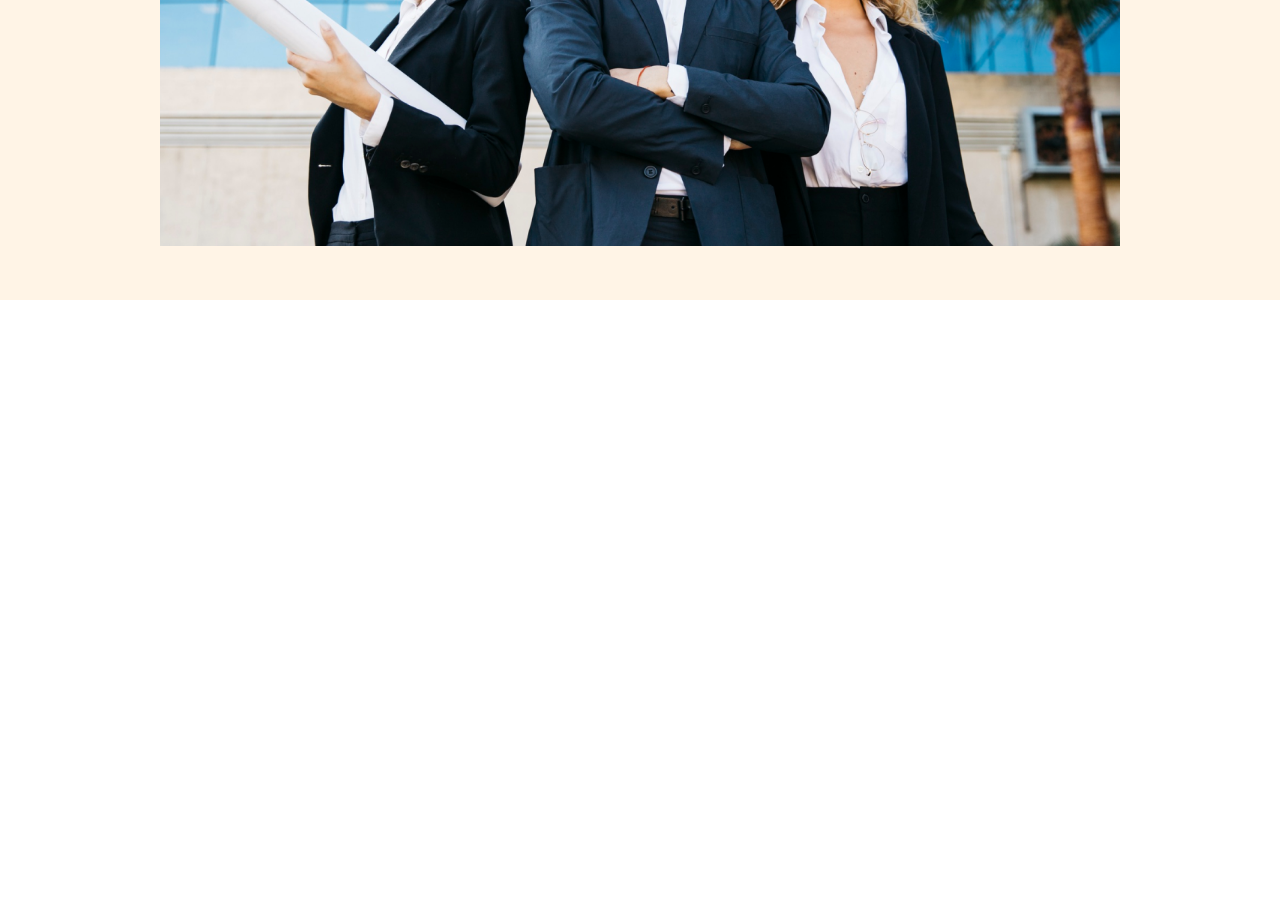
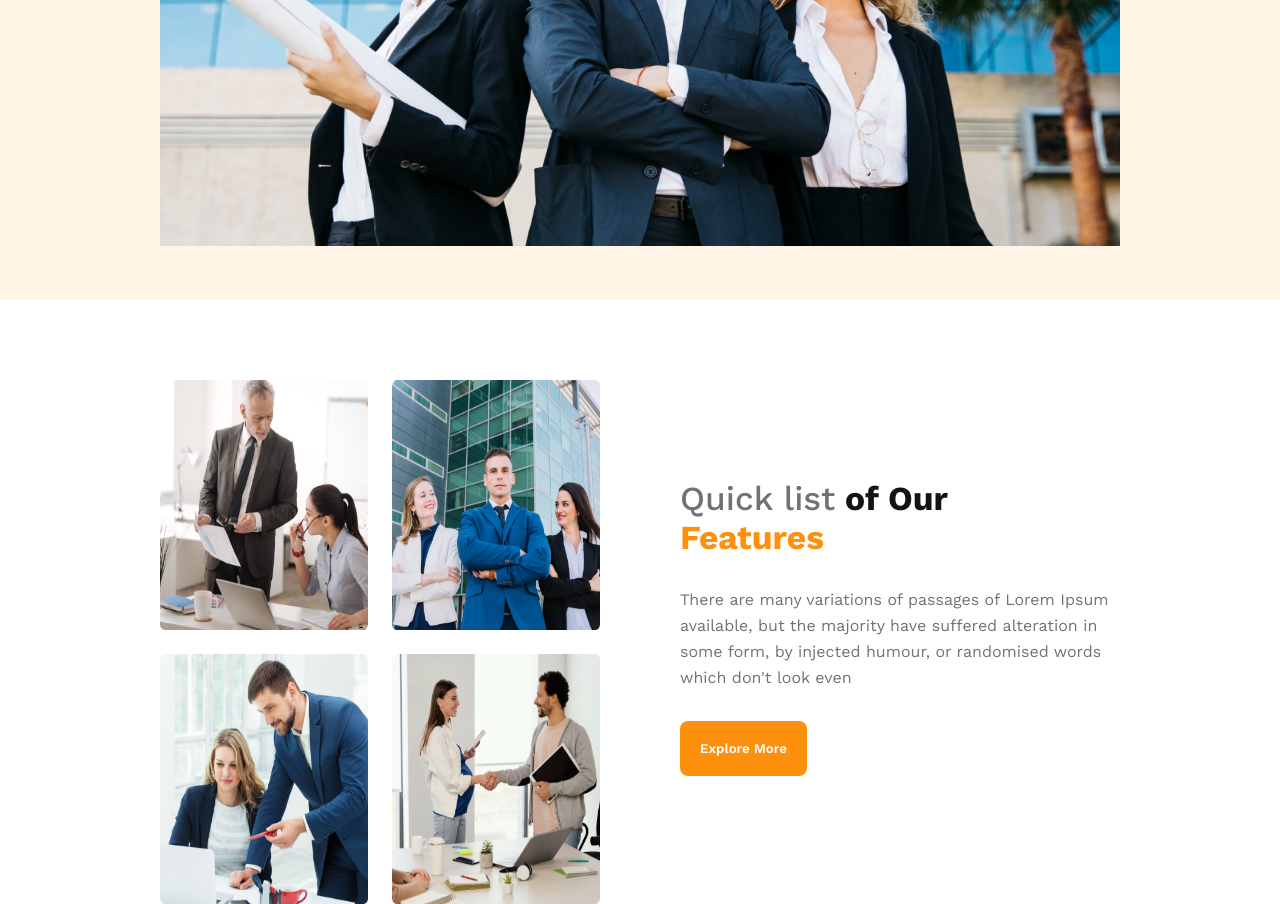
Before and after one commit to MdSaifulIslamRafsan/G3-Architects-website, a plain HTML site: page index.html in a window 1280 px wide. Shown: the part 841-1745 px from the top of the page. Before the commit the page ends 1141 px from the top, so only its background shows below. Drawn offline with nearby package versions, Linux system fonts and the light colour scheme.

Commit message:
added team area

```diff
--- a/index.html
+++ b/index.html
@@ -40,8 +40,22 @@
       </div>
     </div>
   </header>
-  <main>
-
+  <!-- main area -->
+  <main class="container">
+    <!-- team area -->
+      <section class="team-area">
+          <div class="img-team">
+              <img src="images/team1.png" alt="" srcset="">
+              <img src="images/team2.png" alt="" srcset="">
+              <img src="images/team3.png" alt="" srcset="">
+              <img src="images/team4.png" alt="" srcset="">
+          </div>
+          <div class="text-team">
+              <h2 class="title"><span class="quick-list">Quick list</span> of Our <br><span class="features">Features</span></h2>
+              <p class="description">There are many variations of passages of Lorem Ipsum available, but the majority have suffered alteration in some form, by injected humour, or randomised words which don't look even</p>
+              <button class="btn-primary">Explore More</button>
+          </div>
+      </section>
   </main>
   <footer>
 
--- a/styles/style.css
+++ b/styles/style.css
@@ -11,7 +11,7 @@
 .container {
   max-width: 1920px;
   width: 75%;
-  margin: auto;
+  margin: 0 auto;
 }
 
 .title {
@@ -94,43 +94,92 @@ nav ul li a {
   font-size: 3rem;
   font-weight: 700;
 }
-
+/* team area styles */
+.team-area{
+  display: flex;
+  justify-content: space-between;
+  align-items: center;
+  gap: 5rem;
+  margin-top: 80px;
+}
+.img-team{
+  display: grid;
+  grid-template-columns: repeat(2 , 1fr);
+  gap: 1.5rem;
+}
+.img-team , .text-team{
+  width: 50%;
+}
+.img-team img{
+  width: 100%;
+  height: 250px;
+}
+.quick-list {
+  color: #727272;
+  font-weight: 500;
+}
+.features {
+  color: #FF900E;
+}
+.text-team *{
+  margin-bottom: 30px;
+}
 
 
 
 /* media query mobile or small devices */
 @media screen and (max-width: 576px) {
-  .container{
+  .container {
     width: 95%;
   }
-  nav{
+
+  nav , .team-area {
     flex-direction: column;
 
   }
-  nav ul{
+
+  nav ul {
     margin-top: 30px;
   }
-  nav ul li{
+
+  nav ul li {
     margin-right: 10px;
   }
-  .banner{
+
+  .banner {
     width: 100%;
     margin-top: 40px;
   }
+  .img-team , .text-team{
+    width: 100%;
+  }
+  .img-team{
+    grid-template-columns: 1fr;
+  }
 }
+
+
 /* media query tablet or medium devices */
 @media screen and (min-width:576px) and (max-width: 768px) {
-  nav{
+  .container {
+    width: 90%;
+  }
+  nav {
     flex-direction: column;
   }
-  nav ul{
+  nav ul {
     margin-top: 30px;
   }
-  .banner{
+
+  .banner {
     width: 100%;
     margin-top: 50px;
   }
-  .container{
-    width: 90%;
+  .team-area {
+    flex-direction: column-reverse;
   }
+  .img-team , .text-team{
+    width: 100%;
+  }
+
 }
```
